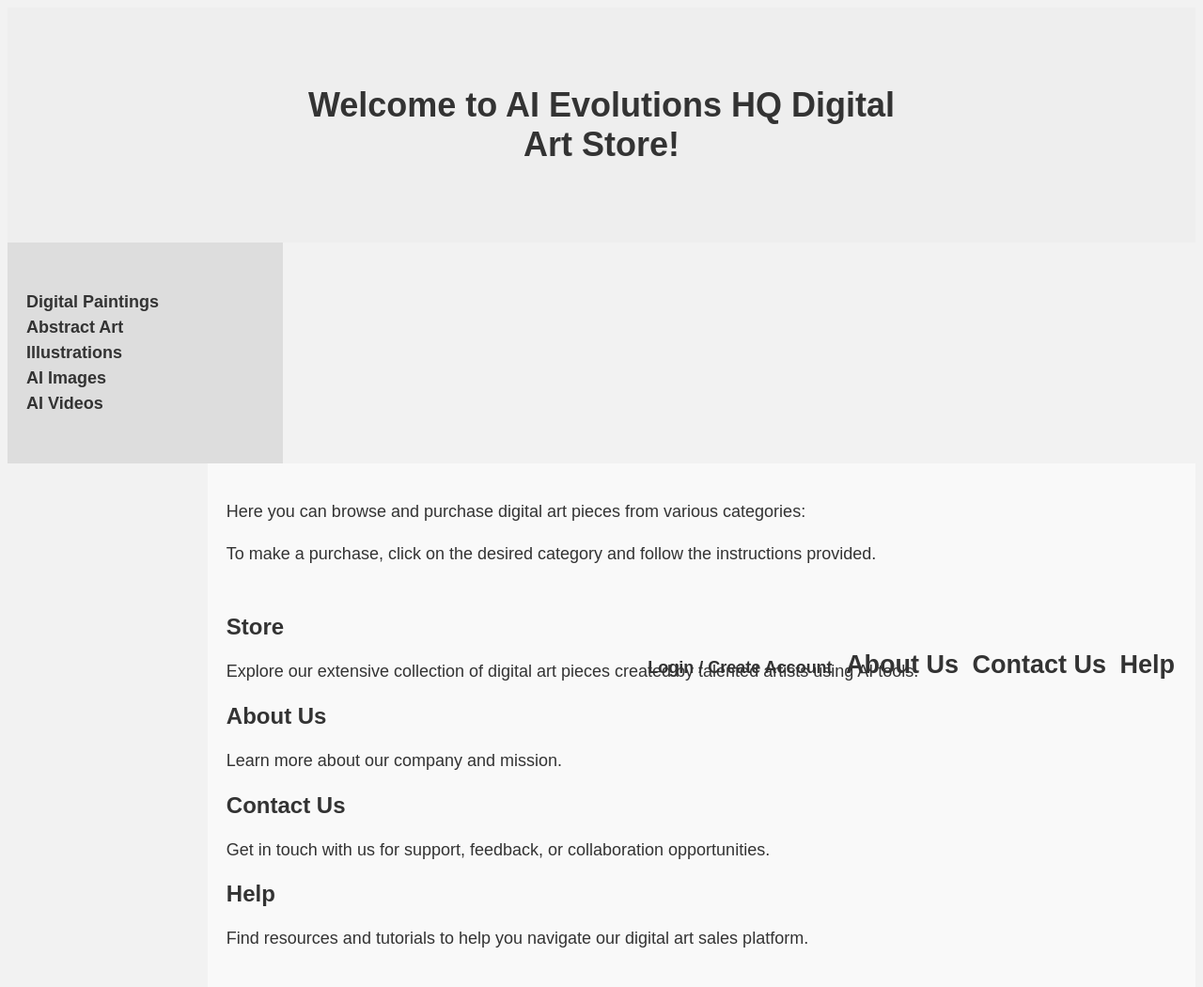
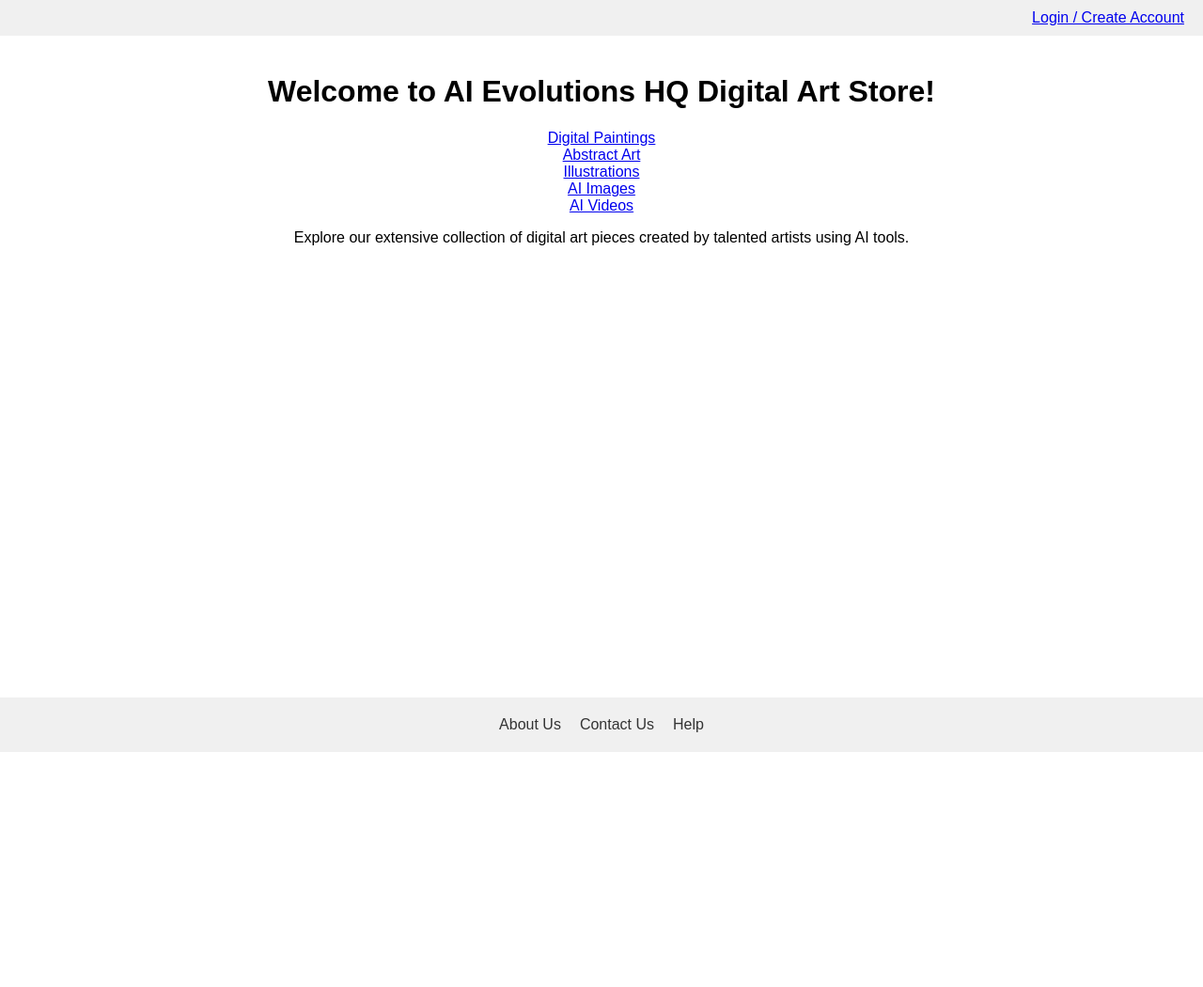
Before and after one commit to AIEvolutionsHQ/Digital-Designs, a plain HTML site: page index.html in a window 1280 px wide. Shown: the whole page at 94% size. After the commit the page ends 800 px from the top, so only its background shows below. Drawn offline with Linux system fonts and the light colour scheme.

Commit message:
Update index.html

```diff
--- a/index.html
+++ b/index.html
@@ -1,149 +1,89 @@
 <!DOCTYPE html>
 <html lang="en">
 <head>
-  <meta charset="UTF-8">
-  <meta name="viewport" content="width=device-width, initial-scale=1.0">
-  <title>Digital Art Sales | AI Evolutions HQ</title>
+<meta charset="UTF-8" />
+<meta name="viewport" content="width=device-width, initial-scale=1.0" />
+<title>Digital Art Store</title>
 <style>
   body {
+    margin: 0;
     font-family: Arial, sans-serif;
-      background-color: #f2f2f2;
-      color: #333;
+    display: flex;
+    flex-direction: column;
+    min-height: 100vh;
   }
 
-    .banner {
-      width: 100%;
-      height: 250px;
-      background-color: #eee;
-      text-align: center;
-      position: relative;
+  /* Header: Login on the right */
+  header {
+    display: flex;
+    justify-content: flex-end; /* aligns to right */
+    padding: 10px 20px;
+    background-color: #f0f0f0;
   }
 
-    .banner h1 {
-      position: absolute;
-      top: 50%;
-      left: 50%;
-      transform: translate(-50%, -50%);
-      font-size: 36px;
-      font-weight: bold;
-      color: #333;
+  /* Main content area */
+  main {
+    flex: 1;
+    padding: 20px;
+    text-align: center; /* optional, for centering headings/content */
   }
 
-    .sidebar {
-      float: left;
-      width: 20%;
+  /* Footer: centered links at bottom */
+  footer {
+    display: flex;
+    justify-content: center; /* options: 'center' or 'flex-start' for left */
     padding: 20px;
-      background-color: #ddd;
+    background-color: #f0f0f0;
   }
 
-    .content {
-      float: right;
-      width: 80%;
+  /* To place footer items at bottom left instead, comment above and uncomment below: */
+  /* footer {
+    justify-content: flex-start;
     padding: 20px;
-      background-color: #f9f9f9; /* Updated to a soft, mellow grey */
-    }
+  } */
 
-    h1 {
-      font-size: 36px;
-      margin-top: 0;
-    }
-
-    p, li {
-      font-size: 18px;
-      line-height: 1.5;
-    }
-
-    ul {
-      list-style: none;
-      padding: 0;
-      margin: 30px auto;
-      max-width: 700px;
-    }
-
-    a {
-      font-weight: bold;
+  /* Style for footer links */
+  footer a {
+    margin: 0 10px;
+    text-decoration: none;
     color: #333;
-      text-decoration: none;
-    }
-
-    a:hover {
-      color: #666;
-    }
-
-    .store-section {
-      margin-top: 50px;
-    }
-
-    .login-button {
-      display: inline-block;
-      padding: 10px 20px;
-      background-color: #ddd;
-      color: #333;
-      text-decoration: none;
-      position: absolute;
-      bottom: 20px;
-      right: 20px;
-    }
-
-    .login-button:hover {
-      background-color: #666;
-      color: #fff;
-    }
-
-    .horizontal-list {
-      position: absolute;
-      bottom: 20px;
-      right: 20px;
-    }
-
-    .horizontal-list li {
-      display: inline-block;
-      margin-right: 10px;
-    }
-
-    .horizontal-list h2,
-    .horizontal-list a {
-      font-weight: bold;
-      color: #333;
-      text-decoration: none;
-    }
-
-    .horizontal-list h2:hover,
-    .horizontal-list a:hover {
-      color: #666;
   }
 </style>
 </head>
 <body>
-  <div class="banner">
+
+<header>
+  <a href="#">Login / Create Account</a>
+</header>
+
+<main>
   <h1>Welcome to AI Evolutions HQ Digital Art Store!</h1>
-  </div>
-  <div class="sidebar">
-    <ul>
+  <nav>
+    <ul style="list-style: none; padding: 0;">
       <li><a href="#">Digital Paintings</a></li>
       <li><a href="#">Abstract Art</a></li>
       <li><a href="#">Illustrations</a></li>
       <li><a href="#">AI Images</a></li>
       <li><a href="#">AI Videos</a></li>
     </ul>
-  </div>
-  <div class="content">
-    <p>Here you can browse and purchase digital art pieces from various categories:</p>
-    <p>To make a purchase, click on the desired category and follow the instructions provided.</p>
-    <h2 class="store-section">Store</h2>
+  </nav>
   <p>Explore our extensive collection of digital art pieces created by talented artists using AI tools.</p>
-    <h2>About Us</h2>
-    <p>Learn more about our company and mission.</p>
-    <h2>Contact Us</h2>
-    <p>Get in touch with us for support, feedback, or collaboration opportunities.</p>
-    <h2>Help</h2>
-    <p>Find resources and tutorials to help you navigate our digital art sales platform.</p>
-  </div>
-  <ul class="horizontal-list">
-    <li><a href="#">Login / Create Account</a></li>
-    <li><h2>About Us</h2></li>
-    <li><h2>Contact Us</h2></li>
-    <li><h2>Help</h2></li>
-  </ul>
+</main>
+
+<!-- Centered footer -->
+<footer>
+  <a href="#">About Us</a>
+  <a href="#">Contact Us</a>
+  <a href="#">Help</a>
+</footer>
+
+<!-- To place footer at bottom left, swap the footer CSS:
+<footer style="justify-content: flex-start;">
+  <a href="#">About Us</a>
+  <a href="#">Contact Us</a>
+  <a href="#">Help</a>
+</footer>
+-->
+
 </body>
 </html>
```
Lines whose indentation alone changed are shown as unchanged.
